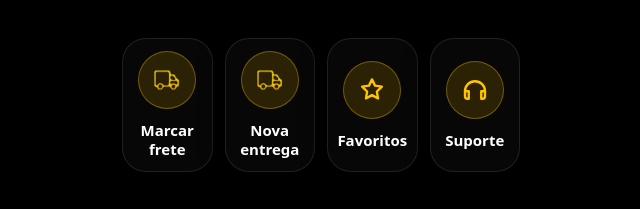
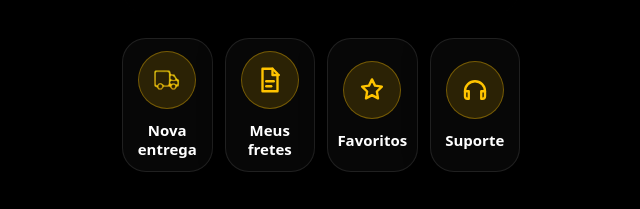
Before and after one commit to luannaaa/flatauto-cliente-painel, a Next.js app: page /cliente in a window 1280 px wide. Shown: the part 483-692 px from the top of the page, without its empty margins (319-959 px from the left). Built offline with nearby package versions, Linux system fonts and the light colour scheme.

Commit message:
feat: alterar texto marcar frete para nova entrega

```diff
--- a/app/cliente/components/PainelClienteMobile.tsx
+++ b/app/cliente/components/PainelClienteMobile.tsx
@@ -111,16 +111,17 @@ export default function PainelClienteMobile({ nomeCompleto }: PainelClienteMobil
 
         <section className="mt-6 grid grid-cols-4 gap-3">
           <Card
-            label={<>Marcar<br />frete</>}
-            icon={<TruckImageIcon tipo="dourado" destaque />}
-            onClick={() => router.push("/cliente/marcar-frete")}
+         label={<>Nova<br />entrega</>}
+         icon={<TruckImageIcon tipo="dourado" destaque />}
+          onClick={() => router.push("/cliente/marcar-frete")}
           />
 
           <Card
-           label={<>Nova<br />entrega</>}
-           icon={<TruckImageIcon tipo="dourado" destaque />}
-          onClick={() => router.push("/cliente/marcar-frete")}
+            label={<>Meus<br />fretes</>}
+            icon={<FileIcon />}
+            onClick={() => router.push("/cliente/meus-fretes")}
           />
+
           <Card
             label="Favoritos"
             icon={<StarIcon />}
```
